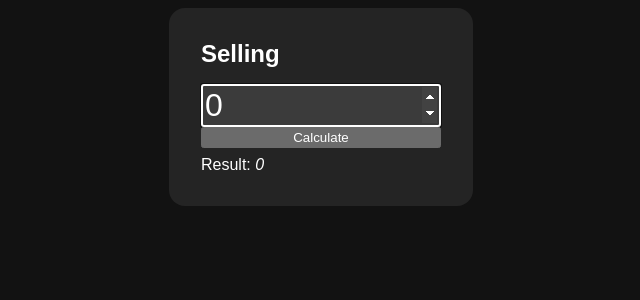
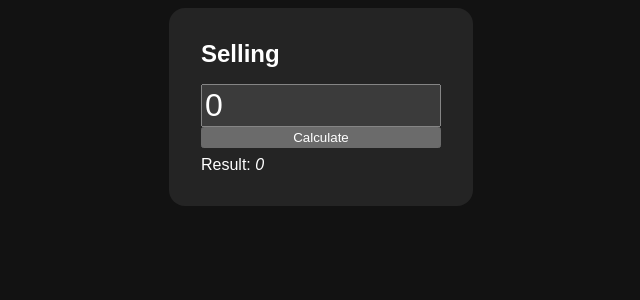
Before and after one commit to utilyre/estate, a React (Vite) app: page / in a window 1280 px wide. Shown: the top 300 px of the page, without its empty margins (319-959 px from the left). Built offline with nearby package versions, Linux system fonts and the light colour scheme.

Commit message:
fix: Do not focus price input on mount in Selling

```diff
--- a/src/components/Selling/Selling.jsx
+++ b/src/components/Selling/Selling.jsx
@@ -1,16 +1,11 @@
-import { useRef, useEffect, useState } from 'react'
+import { useState } from 'react'
 
 import styles from './Selling.module.css'
 import { useSelling } from '../../hooks'
 
 const Selling = () => {
-  const domInput = useRef()
   const [price, setPrice] = useState(0)
   const [result, calculate] = useSelling(200_000_000)
-
-  useEffect(() => {
-    domInput.current.focus()
-  }, [])
 
   const onSubmit = (e) => {
     e.preventDefault()
@@ -27,7 +22,6 @@ const Selling = () => {
       >
         <input
           type='number'
-          ref={domInput}
           value={price}
           onChange={(e) => setPrice(e.target.value)}
           className={styles.price}
```
